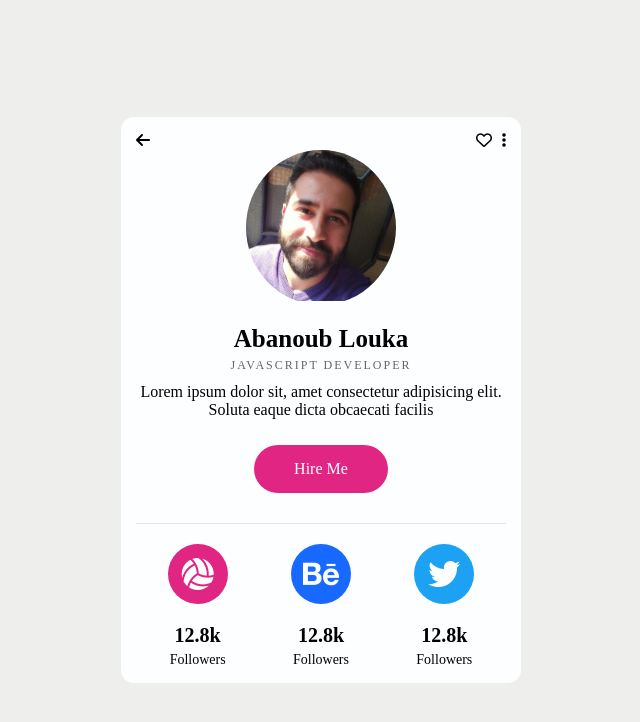
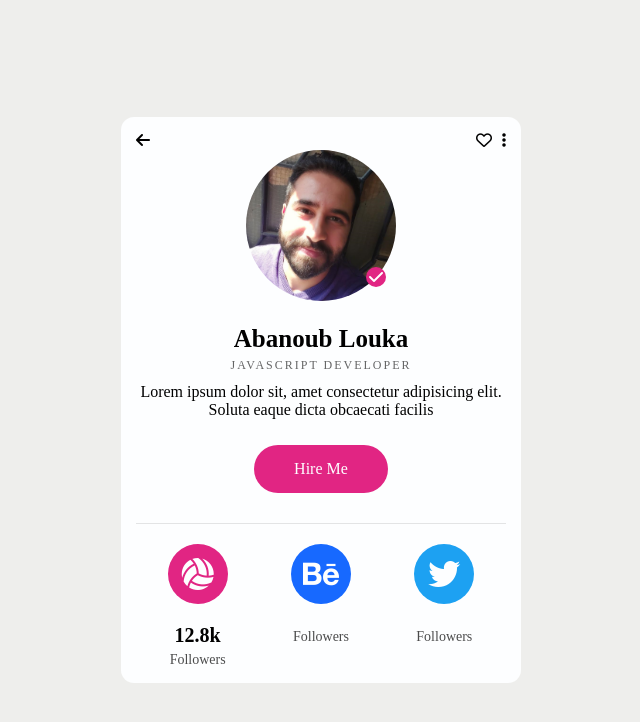
Before and after one commit to Abanoub-Louka94/Abanoub-javascript-lecture-1, a plain HTML site: page index.html in a window 1280 px wide. Shown: the whole page, without its empty margins (319-959 px from the left). Drawn offline with Linux system fonts and the light colour scheme.

Commit message:
adding css styling, js rules

```diff
--- a/css/style.css
+++ b/css/style.css
@@ -90,10 +90,14 @@ span {
     margin-bottom: 20px;
 }
 
-.page .card-container .card .image div {
+.page .card-container .card .image .image-container {
+    position: relative;
     max-width: 150px;
-    overflow: hidden;
     margin: 0 auto;
+}
+
+.page .card-container .card .image .image-container img {
+    max-width: 100%;
     border-radius: 50%;
     -webkit-border-radius: 50%;
     -moz-border-radius: 50%;
@@ -101,8 +105,18 @@ span {
     -o-border-radius: 50%;
 }
 
-.page .card-container .card .image div img {
-    max-width: 100%;
+.page .card-container .card .image i {
+    position: absolute;
+    right: 10px;
+    background-color: var(--pink-color);
+    color: white;
+    bottom: 18px;
+    padding: 2px;
+    border-radius: 50%;
+    -webkit-border-radius: 50%;
+    -moz-border-radius: 50%;
+    -ms-border-radius: 50%;
+    -o-border-radius: 50%;
 }
 
 .page .card-container .card .text h3 {
@@ -172,12 +186,13 @@ span {
     margin-top: 20px;
 }
 
-.page .card-container .card .stats div span:first-of-type {
+.page .card-container .card .stats .stat .numbers {
     font-weight: bold;
     font-size: 20px;
     margin-bottom: 5px;
 }
 
-.page .card-container .card .stats div span:last-of-type {
+.page .card-container .card .stats .stat .followers {
     font-size: 14px;
+    opacity: 0.7;
 }
--- a/index.html
+++ b/index.html
@@ -29,13 +29,14 @@
                     </div>
                 </div>
                 <div class="image">
-                    <div>
-                        <img src="images/Screenshot 2024-02-23 103757.png" alt="Abanoub">
+                    <div class="image-container">
+                        <img alt="Abanoub">
+                        <i class="fa-solid fa-check"></i>
                     </div>
                 </div>
                 <div class="text text-center">
-                    <h3 class="name text-capitalize">abanoub louka</h3>
-                    <span class="job-title text-uppercase">javascript developer</span>
+                    <h3 class="name text-capitalize"></h3>
+                    <span class="job-title text-uppercase"></span>
                     <p class="job-descrip">Lorem ipsum dolor sit, amet consectetur adipisicing elit. Soluta eaque dicta obcaecati facilis</p>
                 </div>
                 <div class="button d-flex">
@@ -62,15 +63,15 @@
                 </div>
                 <div class="stats d-flex space-around">
                     <div class="stat text-center">
-                        <span class="numbers">12.8k</span>
+                        <span class="numbers"></span>
                         <span class="followers text-capitalize">followers</span>
                     </div>
                     <div class="stat text-center">
-                        <span class="numbers">12.8k</span>
+                        <span class="numbers"></span>
                         <span class="followers text-capitalize">followers</span>
                     </div>
                     <div class="stat text-center">
-                        <span class="numbers">12.8k</span>
+                        <span class="numbers"></span>
                         <span class="followers text-capitalize">followers</span>
                     </div>
                 </div>
--- a/js/main.js
+++ b/js/main.js
@@ -0,0 +1,8 @@
+let develpoerName = 'abanoub louka',
+    jobTitle = 'javascript developer',
+    followersNumber = 12.8 + 'k';
+
+    document.querySelector('.name').textContent = develpoerName;
+    document.querySelector('.job-title').textContent = jobTitle;
+    document.querySelector('.stats .stat span.numbers').textContent = followersNumber;
+    document.querySelector('img').setAttribute('src','images/Screenshot 2024-02-23 103757.png');
```
